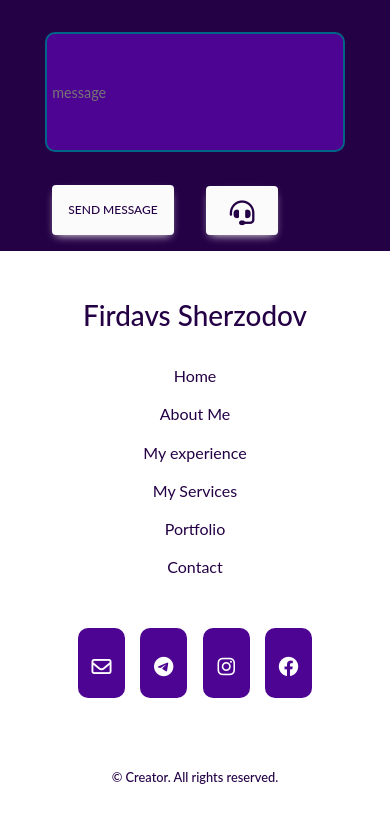
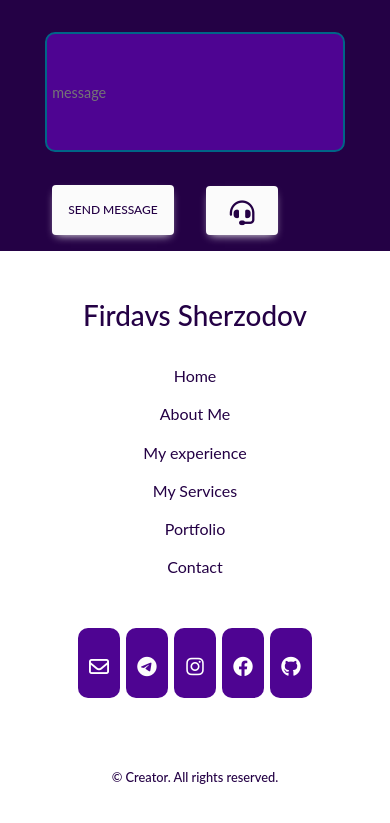
Before and after one commit to Firdavssherzodov/About-Me, a Vue app: page / in a window 390 px wide. Shown: the part 5924-6747 px from the top of the page. Built offline with nearby package versions, Linux system fonts and the light colour scheme.

Commit message:
updateing

```diff
--- a/src/views/Footer.vue
+++ b/src/views/Footer.vue
@@ -38,6 +38,13 @@
             style="color: #ffffff"
           ></i> </a
       ></span>
+      <span>
+        <a href="https://github.com/Firdavssherzodov">
+          <i
+            class="fa-brands fa-github fs-5 py-3"
+            style="color: #ffffff"
+          ></i> </a
+      ></span>
     </div>
     <h1 class="text-center pt-4 pb-2" style="color: #240145; font-size: 0.8rem">
       © Creator. All rights reserved.
@@ -72,7 +79,7 @@ a:hover {
   justify-content: space-evenly;
 }
 span {
-  width: 20%;
+  width: 17%;
   height: 15%;
   border-radius: 10px;
   background-color: #4e0492;
@@ -116,7 +123,7 @@ span:hover {
     margin: auto;
   }
   span {
-    width: 20%;
+    width: 17%;
     height: 70px;
   }
 
@@ -148,7 +155,7 @@ span:hover {
     margin: auto;
   }
   span {
-    width: 20%;
+    width: 18%;
     height: 70px;
   }
 
```
Also changed, not shown: src/views/Section_one.vue (+6 -7 lines).
